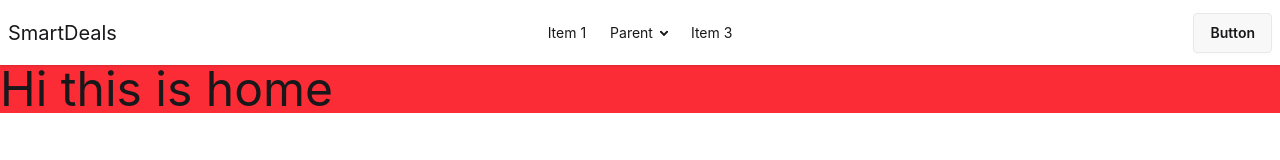
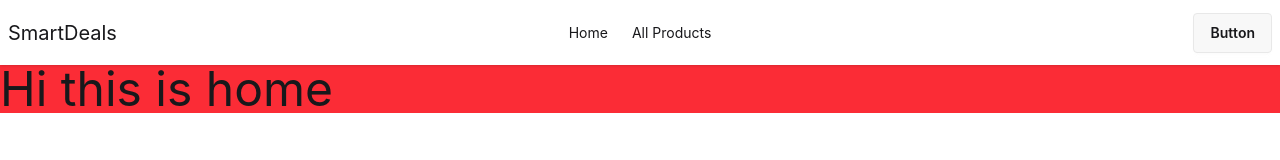
Before and after one commit to Al-Amin018555/smart-deals-client, a React (Vite) app: page / in a window 1280 px wide. Shown: the top 160 px of the page. Built offline with nearby package versions, Linux system fonts and the light colour scheme.

Commit message:
updated navbar,created basic register page

```diff
--- a/src/components/Navbar/Navbar.jsx
+++ b/src/components/Navbar/Navbar.jsx
@@ -1,4 +1,10 @@
+import { Link } from "react-router";
+
 const Navbar = () => {
+    const links = <>
+        <li><Link to='/'>Home</Link></li>
+        <li><Link to='/allProducts'>All Products</Link></li>
+    </>
     return (
         <div>
             <div className="navbar bg-base-100 shadow-sm">
@@ -10,32 +16,15 @@ const Navbar = () => {
                         <ul
                             tabIndex="-1"
                             className="menu menu-sm dropdown-content bg-base-100 rounded-box z-1 mt-3 w-52 p-2 shadow">
-                            <li><a>Item 1</a></li>
-                            <li>
-                                <a>Parent</a>
-                                <ul className="p-2">
-                                    <li><a>Submenu 1</a></li>
-                                    <li><a>Submenu 2</a></li>
-                                </ul>
-                            </li>
-                            <li><a>Item 3</a></li>
+                            {links}
                         </ul>
                     </div>
                     <a className="text-xl">SmartDeals</a>
                 </div>
                 <div className="navbar-center hidden lg:flex">
                     <ul className="menu menu-horizontal px-1">
-                        <li><a>Item 1</a></li>
-                        <li>
-                            <details>
-                                <summary>Parent</summary>
-                                <ul className="p-2 bg-base-100 w-40 z-1">
-                                    <li><a>Submenu 1</a></li>
-                                    <li><a>Submenu 2</a></li>
-                                </ul>
-                            </details>
-                        </li>
-                        <li><a>Item 3</a></li>
+                        {links}
+
                     </ul>
                 </div>
                 <div className="navbar-end">
--- /dev/null
+++ b/src/components/Register/Register.jsx
@@ -0,0 +1,37 @@
+import { Link } from "react-router";
+
+const Register = () => {
+    return (
+        <div className="flex min-h-screen justify-center items-center">
+            <div className="card bg-base-100 w-full max-w-sm shrink-0 shadow-2xl">
+                <div className="card-body">
+
+                    <div className="space-y-4">
+                        <h1 className="text-5xl font-bold">Register Now!</h1>
+                        <p className="text-center">Already have an account? <Link> Login now</Link> </p>
+                    </div>
+
+                    <fieldset className="fieldset">
+                        <label className="label">Name</label>
+                        <input type="text" className="input" placeholder="Enter name" />
+                        <label className="label">Email</label>
+                        <input type="email" className="input" placeholder="Enter email" />
+                        <label className="label">Image-URL</label>
+                        <input type="text" className="input" placeholder="Enter URL of image" />
+                        <label className="label">Password</label>
+                        <input type="password" className="input" placeholder="Enter your password" />
+                        <div><a className="link link-hover">Forgot password?</a></div>
+                        <button className="btn btn-neutral mt-4">Register</button>
+                        {/* Google */}
+                        <button className="btn bg-white text-black border-[#e5e5e5]">
+                            <svg aria-label="Google logo" width="16" height="16" xmlns="http://www.w3.org/2000/svg" viewBox="0 0 512 512"><g><path d="m0 0H512V512H0" fill="#fff"></path><path fill="#34a853" d="M153 292c30 82 118 95 171 60h62v48A192 192 0 0190 341"></path><path fill="#4285f4" d="m386 400a140 175 0 0053-179H260v74h102q-7 37-38 57"></path><path fill="#fbbc02" d="m90 341a208 200 0 010-171l63 49q-12 37 0 73"></path><path fill="#ea4335" d="m153 219c22-69 116-109 179-50l55-54c-78-75-230-72-297 55"></path></g></svg>
+                            Login with Google
+                        </button>
+                    </fieldset>
+                </div>
+            </div>
+        </div>
+    );
+};
+
+export default Register;
--- a/src/main.jsx
+++ b/src/main.jsx
@@ -4,6 +4,7 @@ import { RouterProvider } from "react-router/dom";
 import './index.css'
 import Root from "./layouts/Root";
 import Home from "./components/Home/Home";
+import Register from "./components/Register/Register";
 
 const router = createBrowserRouter([
 {
@@ -14,6 +15,10 @@ const router = createBrowserRouter([
       index: true,
       Component: Home,
     },
+    {
+      path: 'register',
+      Component: Register,
+    }
 
   ]
 }
```
